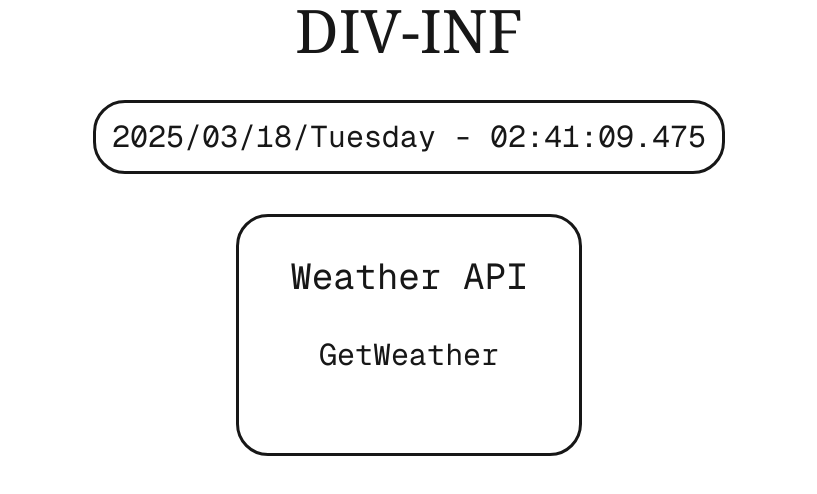
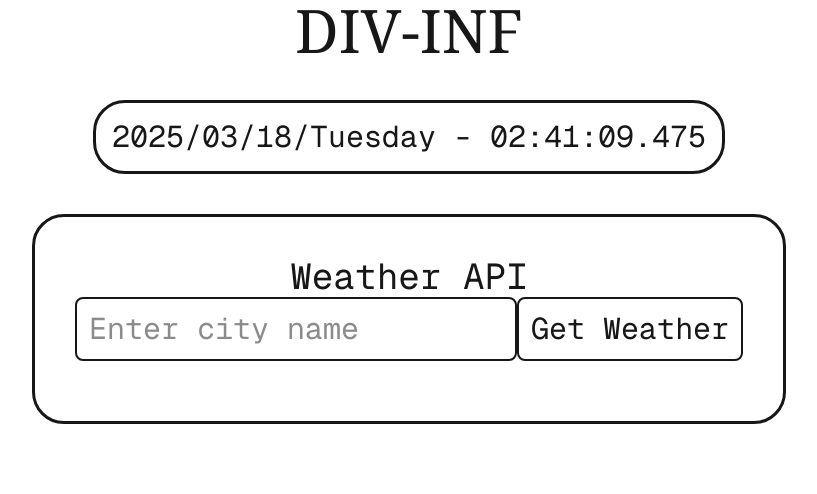
Before and after one commit to grammar2642/divinf, a Next.js app: page / in a window 1280 px wide. Shown: the top 494 px of the page, without its empty margins (231-1048 px from the left). Built offline with nearby package versions, Linux system fonts and the light colour scheme.

Commit message:
Transition

```diff
--- a/src/app/api/weather/route.ts
+++ b/src/app/api/weather/route.ts
@@ -1,12 +1,19 @@
-export async function GET() {
+import { NextRequest, NextResponse } from "next/server";
+
+export async function GET(req: NextRequest) {
+    const { searchParams } = new URL(req.url);
+    const place = searchParams.get("city");
+    const API = process.env.WEATHER_API;
+
     console.log("API was called");
 
-    const place = "Osaka";
-    const API = process.env.WEATHER_API;
-
-    const res = await fetch(`https://api.openweathermap.org/data/2.5/weather?q=${place}&units=metric&lang=en&appid=${API}`);
-
+    const res = await fetch(
+        `https://api.openweathermap.org/data/2.5/weather?q=${place}&units=metric&lang=en&appid=${API}`
+    );
+    if (!res.ok) {
+        return NextResponse.json({ error: "Cannot approach the city"}, { status: 404});
+    }
     const data = await res.json();
     console.log("取得データ:", data);
-    return Response.json(data);
+    return NextResponse.json(data);
 }
--- a/src/app/components/weather.tsx
+++ b/src/app/components/weather.tsx
@@ -1,6 +1,6 @@
 "use client";
 
-import { useState } from "react";
+import { useState, useTransition } from "react";
 
 export default function WeatherApp() {
 
@@ -11,29 +11,51 @@ export default function WeatherApp() {
     }[];
     main: {
       temp: number;
+      humidity: number;
+      temp_min: number;
+      temp_max: number;
     };
   }
   const [weather, setWeather] = useState<WData | null>();
+  const [isPending, startTransition] = useTransition();
+
 const getWeather = async () => {
-    console.log("データ取得中です...");
-    const response = await fetch("/api/weather");
+  startTransition(async () => {
+    console.log("Now Loading...");
+    const response = await fetch(`/api/weather?city=${city}`);
     const data = await response.json();
     console.log(data);
     setWeather(data);
     return data;
+  })
+
   };
+  const [city, setCity] = useState("");
 
   return (
     <>
-    <h1 className="text-4xl">Weather API</h1>
+
+    <h1 className="text-center items-center flex flex-col text-4xl">Weather API</h1>
+    <input
+    className="text-3xl p-3 mb-5 border-2 rounded-lg"
+    placeholder="Enter city name"
+    type="text"
+    value={city}
+    onChange={(e) =>setCity(e.target.value)}
+    >
+
+    </input>
     <button
-    className="text-3xl p-10"
-    onClick={getWeather}>GetWeather</button>
+    className="text-3xl border-2 rounded-lg p-3 mb-5"
+    onClick={getWeather} disabled={isPending}>{isPending ? "Now Loading..." : "Get Weather"}</button>
     {weather && (
       <div className="text-2xl">
         <p>City:{weather.name ?? "不明"}</p>
         <p>Weather:{weather.weather?.[0]?.description ?? "不明"}</p>
         <p>Temperature(Celcius):{weather.main?.temp ?? "不明"}℃</p>
+        <p>humidity:{weather.main.humidity}%</p>
+        <p>Max Temp:{weather.main.temp_max}℃</p>
+        <p>Minimum Temp:{weather.main.temp_min}℃</p>
     </div>
     )}
     </>
```
